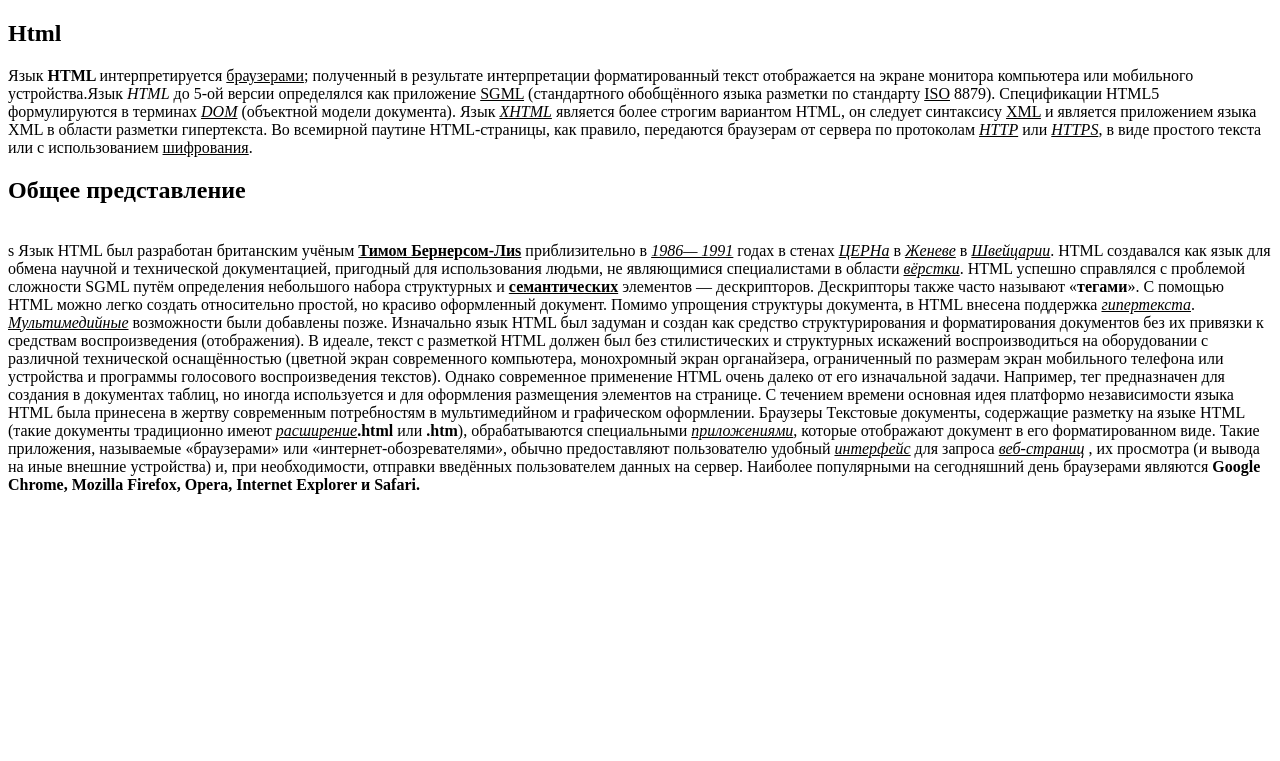
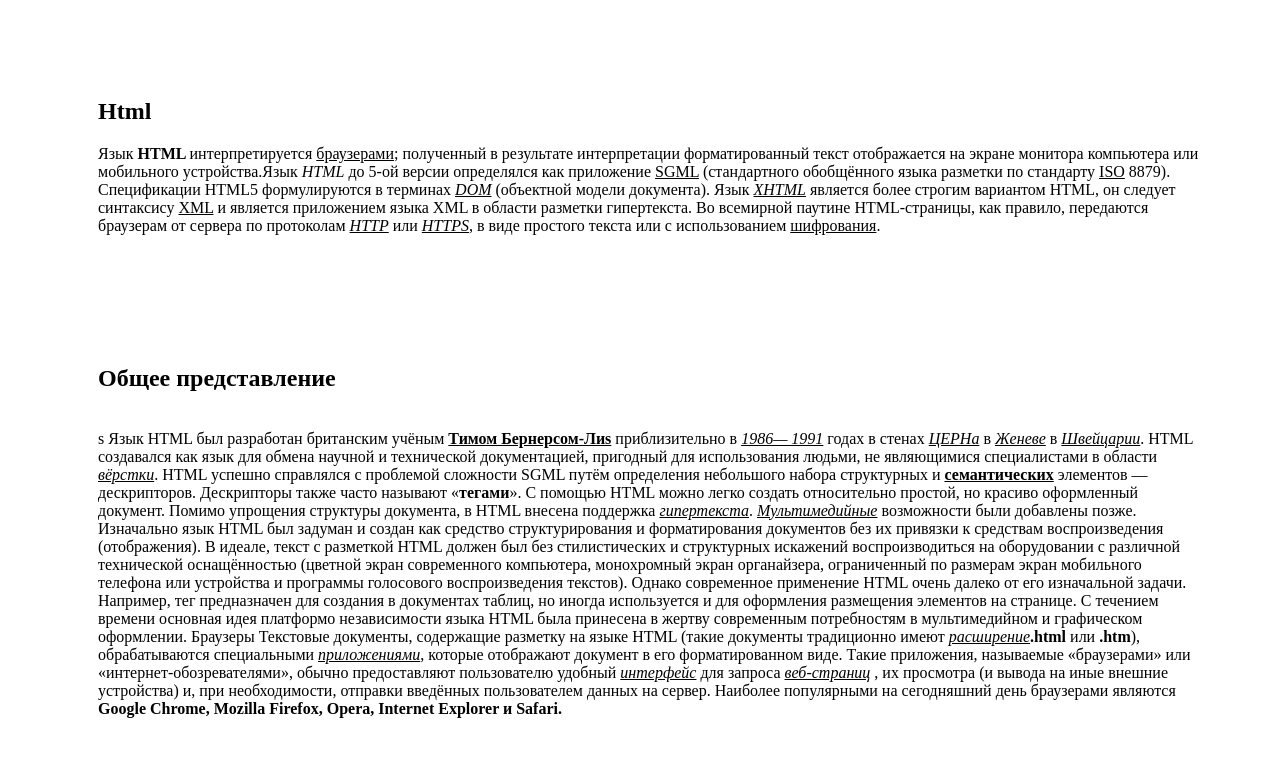
Before and after one commit to Elena-rgd/lillin, a plain HTML site: page index.html in a window 1280 px wide. Drawn offline with Linux system fonts and the light colour scheme.

Commit message:
Update index.html

```diff
--- a/index.html
+++ b/index.html
@@ -6,7 +6,7 @@
     <title>lillin</title>
 </head>
 <body>
-    <link rel="stylesheet" href="./#css.css">
+    <link rel="stylesheet" href="./style.css">
     <div class="text">
 <h2>Html</h2>Язык <b> HTML </b> интерпретируется <u>браузерами</u>; полученный в результате интерпретации форматированный текст отображается на экране монитора компьютера или мобильного устройства.Язык <i>HTML</i> до 5-ой версии определялся как приложение <u>SGML</u> &#40;стандартного обобщённого языка  разметки по
         стандарту <u>ISO</u> 8879&#41;. <u></u><i></i><u><i></i></u>
```
